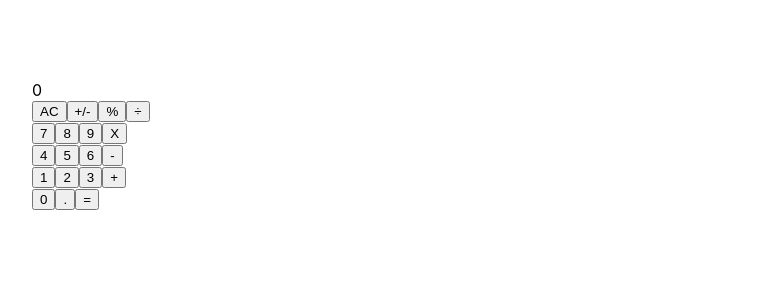
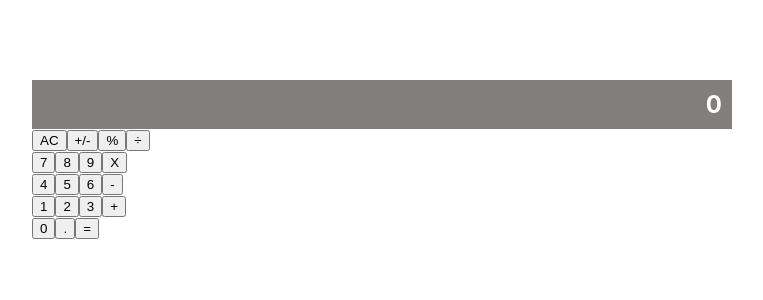
Before and after one commit to santiago-rodrig/react-calculator, a React (Create React App) app: page / in a window 1280 px wide. Shown: the top 300 px of the page, without its empty margins (258-1021 px from the left). Built offline with nearby package versions, Linux system fonts and the light colour scheme.

Commit message:
feature: style for display

```diff
--- a/src/index.sass
+++ b/src/index.sass
@@ -13,3 +13,11 @@ body
   flex-direction: column
   width: 700px
   margin: 0 auto
+
+#display
+  background-color: $display-bg
+  text-align: right
+  padding: 10px
+  color: white
+  font-weight: bold
+  font-size: 24px
```
